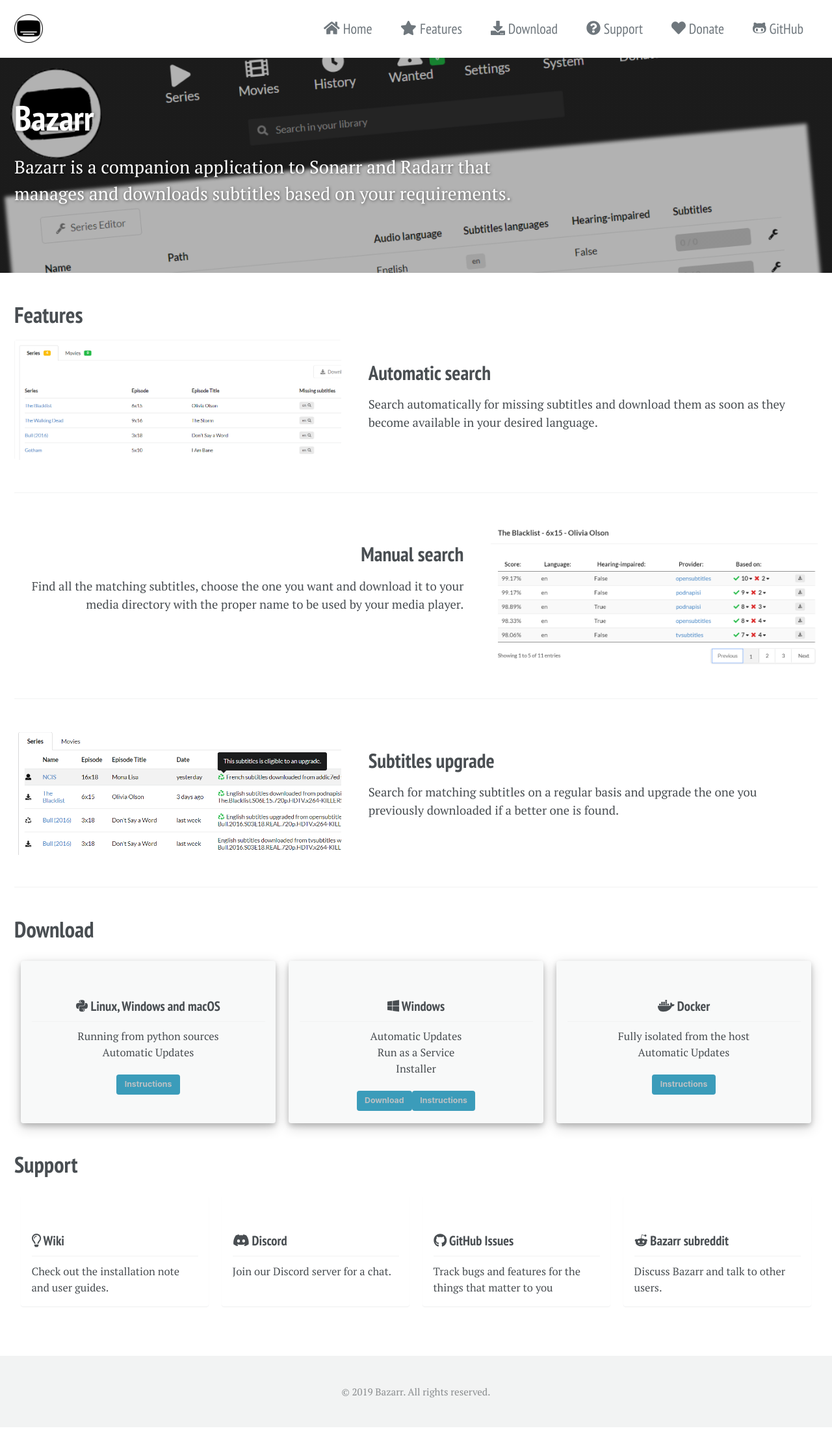
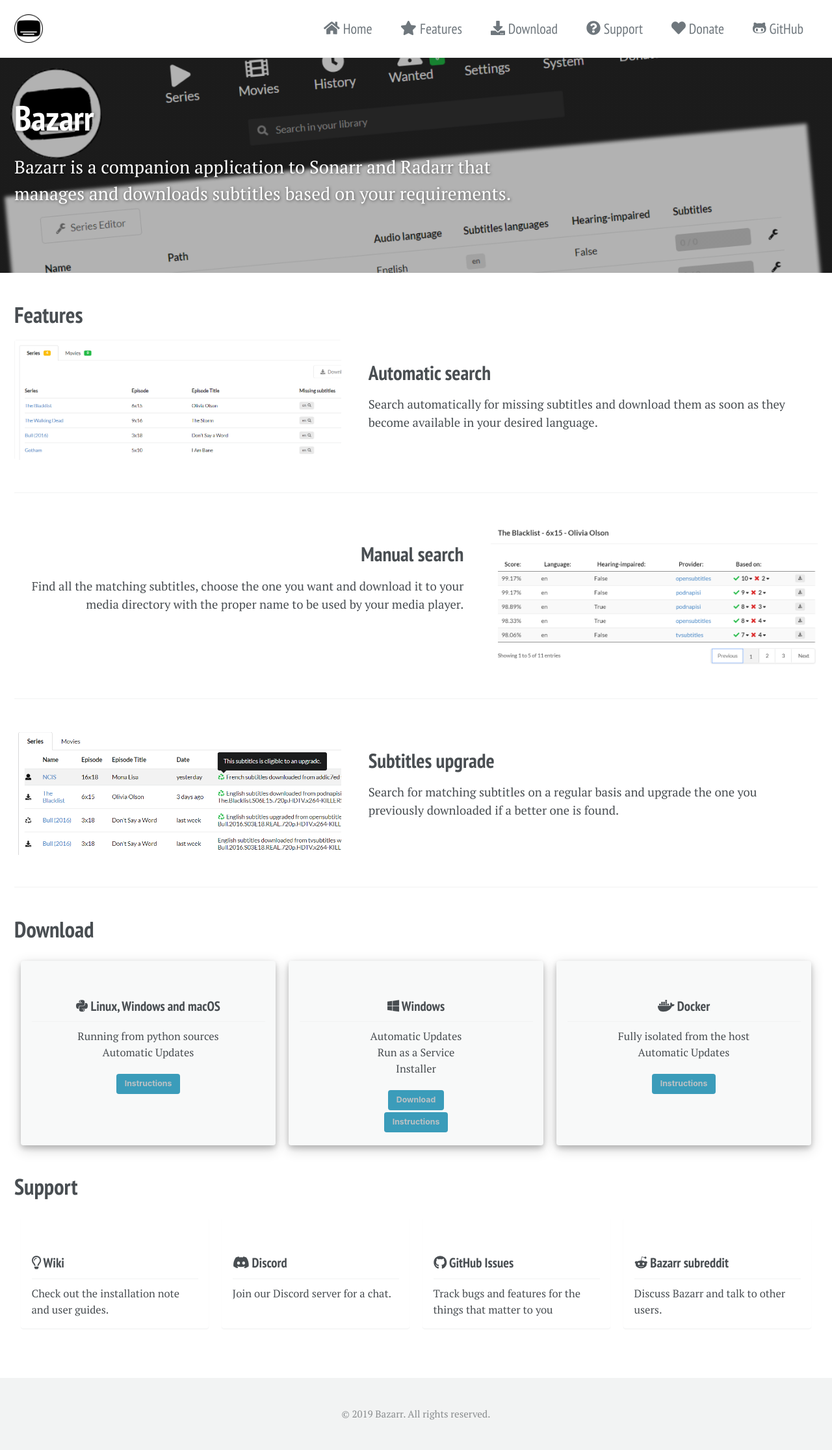
Before and after one commit to bazarr/bazarr.github.io, a Jekyll site: the page built from index.html, in a window 1280 px wide. Shown: the whole page at 65% size. Built offline with Jekyll 4.4.1, drawn with Linux system fonts in a browser that asks for light colours; cached includes are drawn as plain includes; nearby versions of some CDN libraries; the list of posts is cut into pages by our own code; before the commit the page ends 2197 px from its top, so only the background shows below that.

Commit message:
Update index.html

```diff
--- a/index.html
+++ b/index.html
@@ -33,7 +33,7 @@
 
 <div class="container">
 	<div class="section notice text-center"><h2><i class="fab fa-python"></i> Linux, Windows and macOS</h2><p>Running from python sources<br>Automatic Updates</p><a href="https://github.com/morpheus65535/bazarr/wiki/Installation-Running-from-Source" class="btn btn--info">Instructions</a></div>
-	<div class="section notice text-center"><h2><i class="fab fa-windows"></i> Windows</h2><p>Automatic Updates<br>Run as a Service<br>Installer</p><a href="https://github.com/bazarr/bazarr.github.io/releases/latest/download/bazarr.zip" class="btn btn--info">Download</a><a href="https://github.com/morpheus65535/bazarr/wiki/Installation-Windows" class="btn btn--info">Instructions</a></div>
+	<div class="section notice text-center"><h2><i class="fab fa-windows"></i> Windows</h2><p>Automatic Updates<br>Run as a Service<br>Installer</p><a href="https://github.com/bazarr/bazarr.github.io/releases/latest/download/bazarr.zip" class="btn btn--info">Download</a><br><a href="https://github.com/morpheus65535/bazarr/wiki/Installation-Windows" class="btn btn--info">Instructions</a></div>
 	<div class="section notice text-center"><h2><i class="fab fa-docker"></i> Docker</h2><p>Fully isolated from the host<br>Automatic Updates</p><a href="https://hub.docker.com/r/linuxserver/bazarr" class="btn btn--info">Instructions</a></div>
 </div>
 <br>
```
